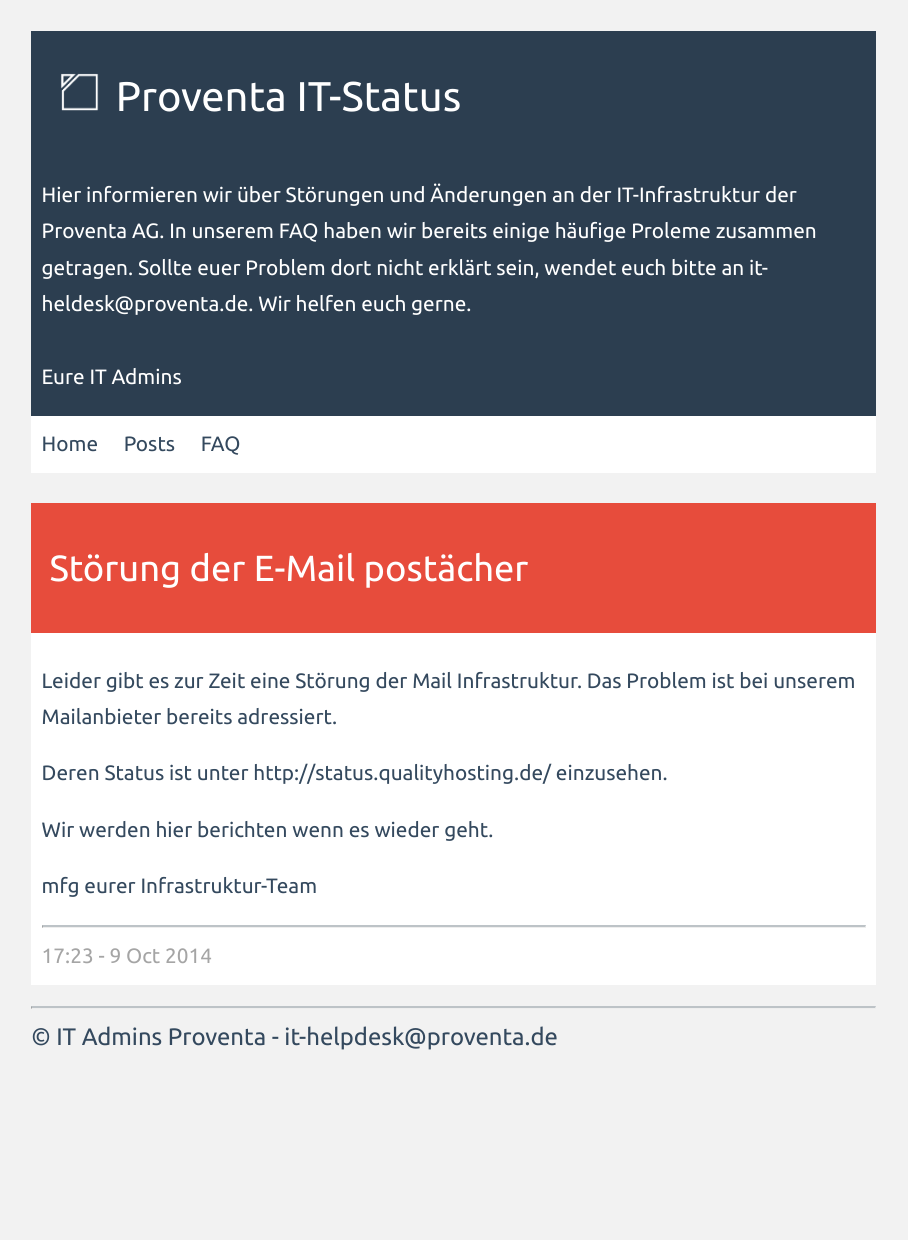
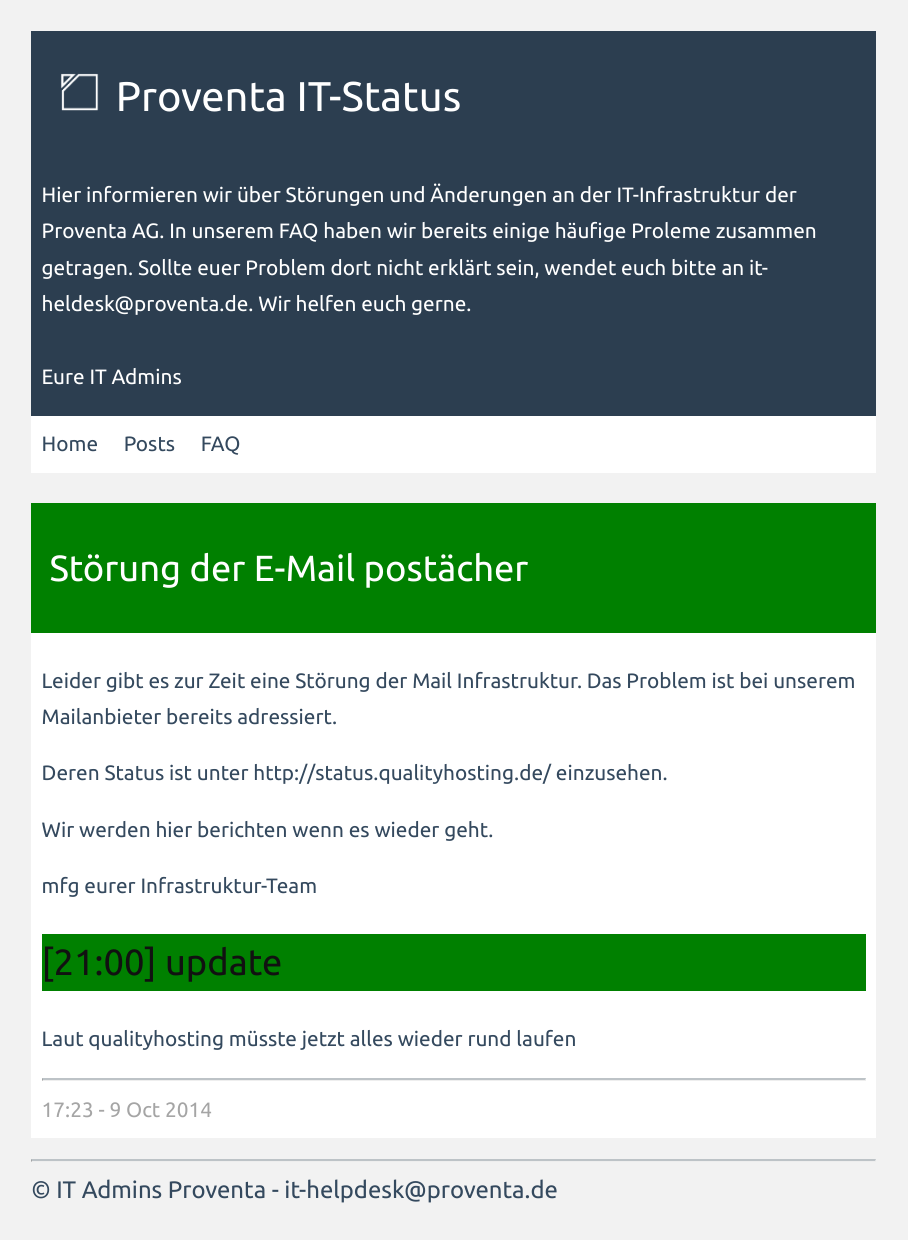
Before and after one commit to proventa/status, a Jekyll site: the page built from _posts/2014-10-09-Störung-der-E-Mail-postächer.markdown, in a window 1280 px wide. Shown: the whole page, without its empty margins (0-908 px from the left). Built offline with Jekyll 4.4.1, drawn with Linux system fonts in a browser that asks for light colours; before the commit the page ends 1087 px from its top, so only the background shows below that.

Commit message:
mails gehen wieder

```diff
--- a/_posts/2014-10-09-Störung-der-E-Mail-postächer.markdown
+++ b/_posts/2014-10-09-Störung-der-E-Mail-postächer.markdown
@@ -13,3 +13,8 @@
 
 mfg
 eurer Infrastruktur-Team
+
+[21:00] update
+--------------
+
+Laut qualityhosting müsste jetzt alles wieder rund laufen
```
Also changed, not shown: other parts of _posts/2014-10-09-Störung-der-E-Mail-postächer.markdown (+1 -1 lines).
